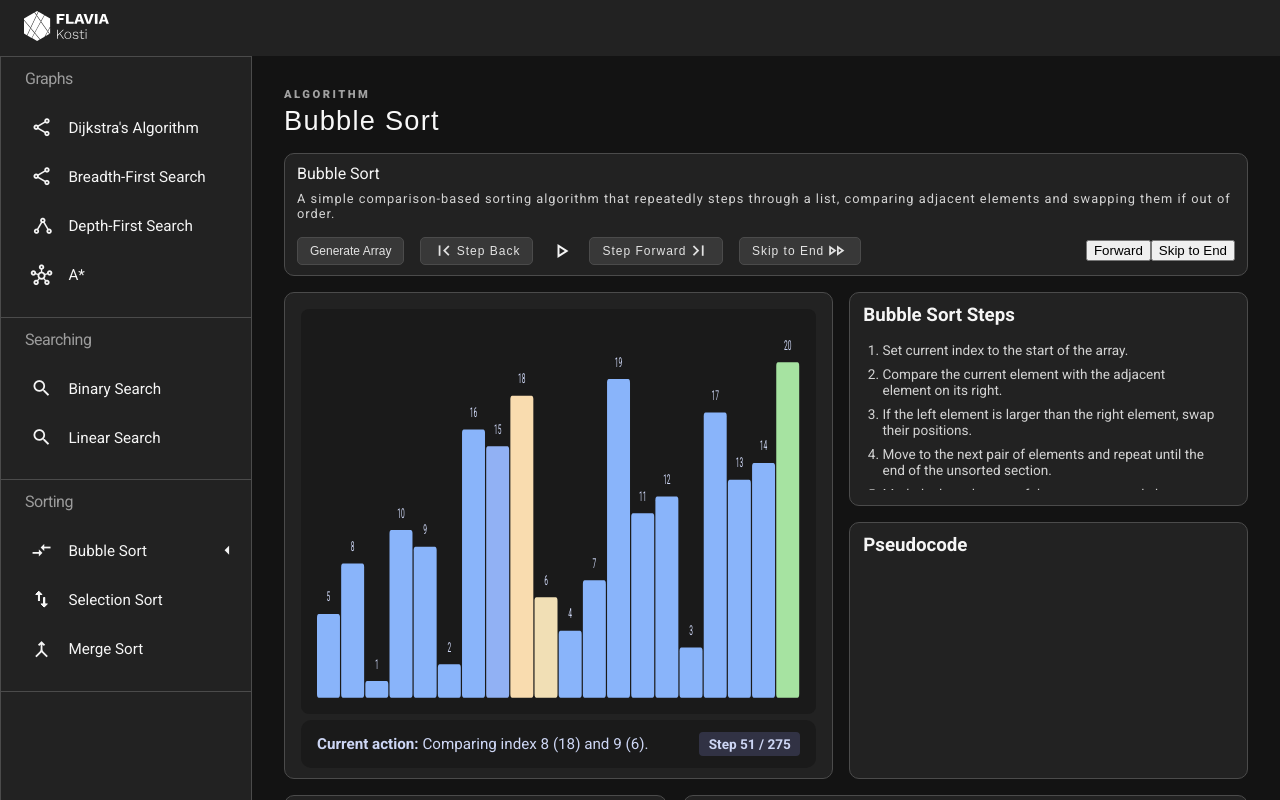
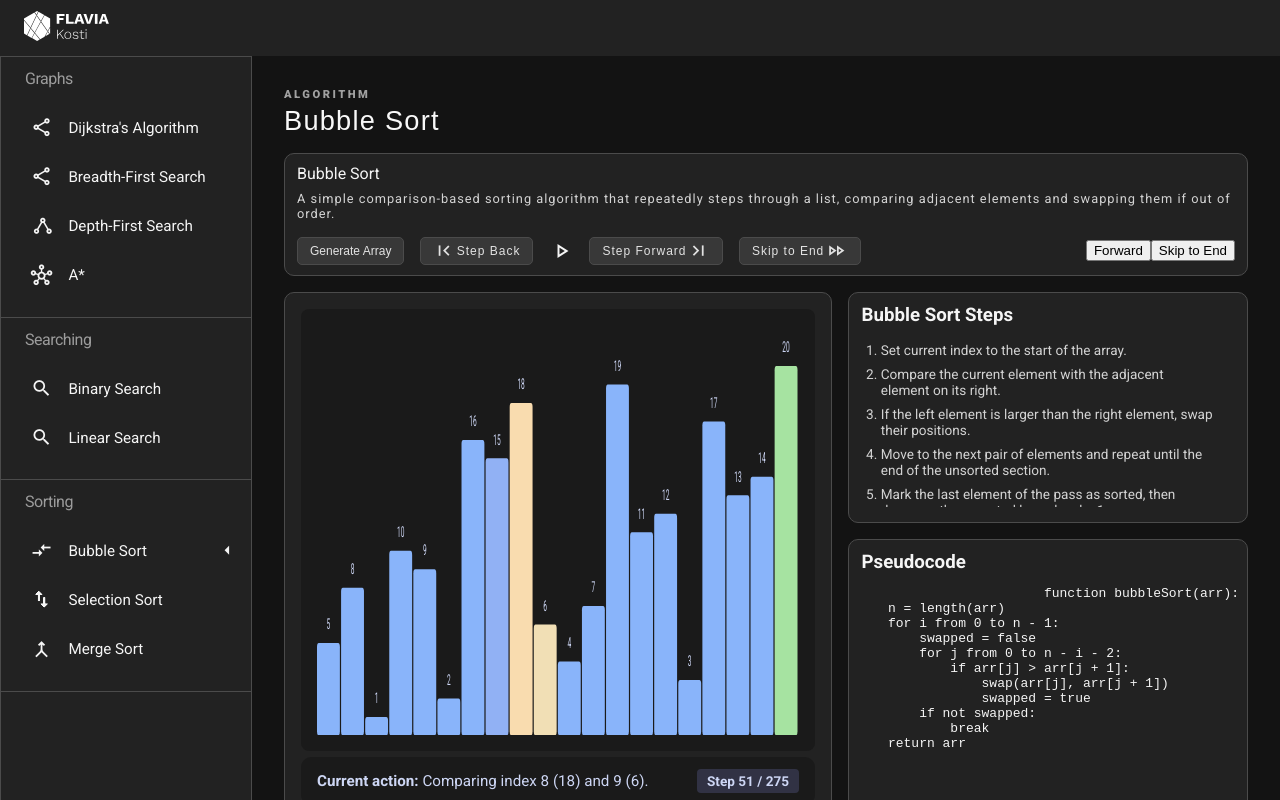
Before and after one commit to flavia3107/algorithm-visualizer, an Angular app: page / in a window 1280 px wide. Shown: the top 800 px of the page. Built offline with nearby package versions, Linux system fonts and the light colour scheme.

Commit message:
Algorithm-Visualizer: Pseudocode - P2

```diff
--- a/src/app/components/details/details.html
+++ b/src/app/components/details/details.html
@@ -11,5 +11,8 @@
 
 	<div class="pseudocode section">
 		<h3>Pseudocode</h3>
+		<pre>
+			{{algorithm.pseudocode}}
+		</pre>
 	</div>
 </div>
```
